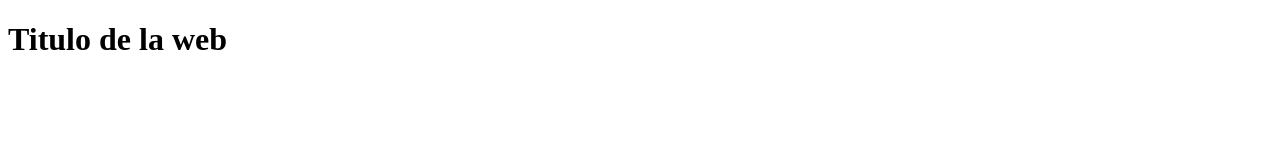
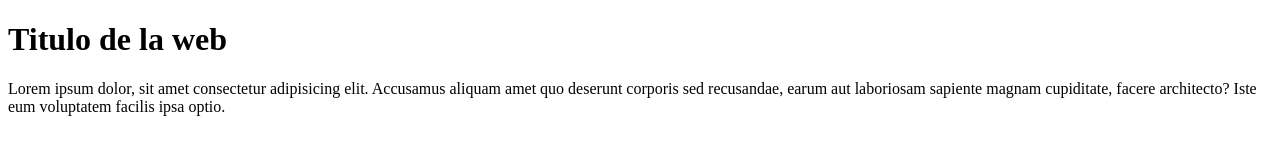
Before and after one commit to Mauricio-SS/Kraken, a plain HTML site: page index.html in a window 1280 px wide. Drawn offline with Linux system fonts and the light colour scheme.

Commit message:
agregacion de una nueva sección

```diff
--- a/index.html
+++ b/index.html
@@ -9,5 +9,6 @@
 <body>
     <h1>Titulo de la web</h1>
     <form action="" method="post"></form>
+    <section>Lorem ipsum dolor, sit amet consectetur adipisicing elit. Accusamus aliquam amet quo deserunt corporis sed recusandae, earum aut laboriosam sapiente magnam cupiditate, facere architecto? Iste eum voluptatem facilis ipsa optio.</section>
 </body>
 </html>
```
